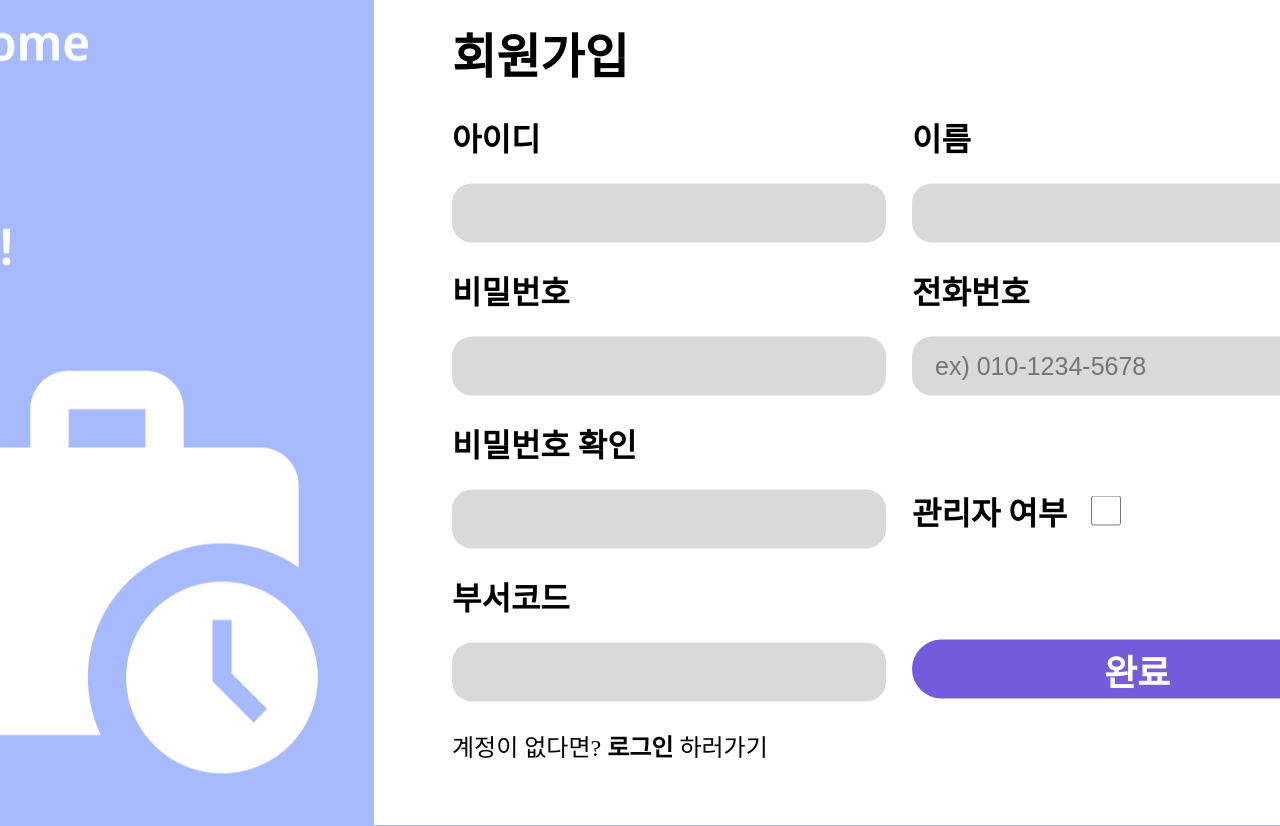
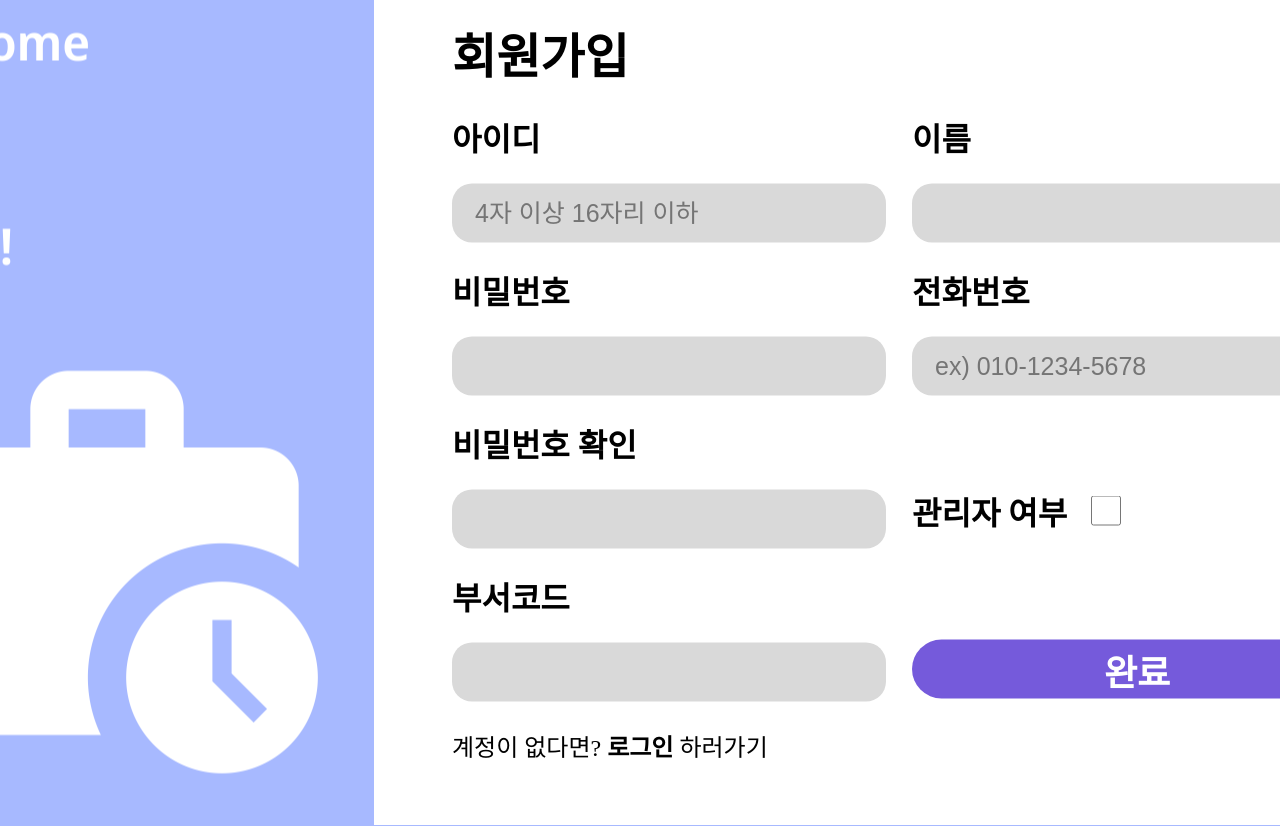
Before and after one commit to KOSA-MIDAS-WEB8/KOSA_MIDAS_FrontEnd_v1, a React (Create React App) app: page /signup in a window 1280 px wide. Shown: the top 826 px of the page. Built offline with nearby package versions, Linux system fonts and the light colour scheme.

Commit message:
REVISE :: 회원가입 시 생기는 오류 수정

```diff
--- a/src/users/Signup/index.tsx
+++ b/src/users/Signup/index.tsx
@@ -4,6 +4,7 @@ import { WelcomeImg } from "../../asset";
 import { useState } from "react";
 import axios from "axios";
 import { BASE_URL } from "../../base";
+import { useNavigate } from "react-router-dom";
 
 function Signup(): JSX.Element {
   return (
@@ -26,7 +27,7 @@ function Signup(): JSX.Element {
 
 function SignupInputs(): JSX.Element {
   const LeftText = [
-    { title: "아이디", name: "id", type: "text" },
+    { title: "아이디", name: "id", type: "text", placeholder: "4자 이상 16자리 이하" },
     { title: "비밀번호", name: "password", type: "password" },
     { title: "비밀번호 확인", name: "checkPassword", type: "password" },
     { title: "부서코드", name: "department", type: "text" },
@@ -73,21 +74,24 @@ function SignupInputs(): JSX.Element {
         department: department,
         is_admin: isAdmin,
       })
-      .then(() => {});
+      .then(() => {
+        alert("회원가입이 완료되었습니다.\n 로그인 해주세요 :)");
+        navigate('/login');
+      });
   };
   const onSignup = async () => {
-    console.log(inputs);
-
     if (password === checkPassword) {
       try {
         await signup();
-      } catch (error) {
-        console.log(error);
+      } catch (error: any) {
+        alert(error.response.data.message);
       }
     } else {
       alert("비밀번호가 일치하지 않습니다.");
     }
   };
+
+  const navigate = useNavigate();
 
   return (
     <Inputs>
@@ -95,7 +99,12 @@ function SignupInputs(): JSX.Element {
         {LeftText.map((list) => (
           <SignupInput>
             <Title>{list.title}</Title>
-            <Input name={list.name} type={list.type} onChange={onChange} />
+            <Input
+              name={list.name}
+              type={list.type}
+              onChange={onChange}
+              placeholder={list.placeholder}
+            />
           </SignupInput>
         ))}
       </div>
@@ -115,9 +124,7 @@ function SignupInputs(): JSX.Element {
           <span>관리자 여부</span>
           <CheckBox type="checkbox" onChange={() => setIsAdmin(!isAdmin)} />
         </IsAdmin>
-        <Link to="/login">
-          <SignupBtn onClick={onSignup}>완료</SignupBtn>
-        </Link>
+        <SignupBtn onClick={onSignup}>완료</SignupBtn>
       </div>
     </Inputs>
   );
--- a/src/users/user/GoToWork/index.tsx
+++ b/src/users/user/GoToWork/index.tsx
@@ -3,7 +3,7 @@ import styled from "styled-components";
 import { useState } from "react";
 import axios from "axios";
 import { useNavigate } from "react-router-dom";
-import { BASE_URL } from "../../../BASE_URL";
+import { BASE_URL } from "../../../base";
 import { Link } from "react-router-dom";
 import { JsxElement } from "typescript";
 import { GoToWorkLogo } from "../../../asset";
```
